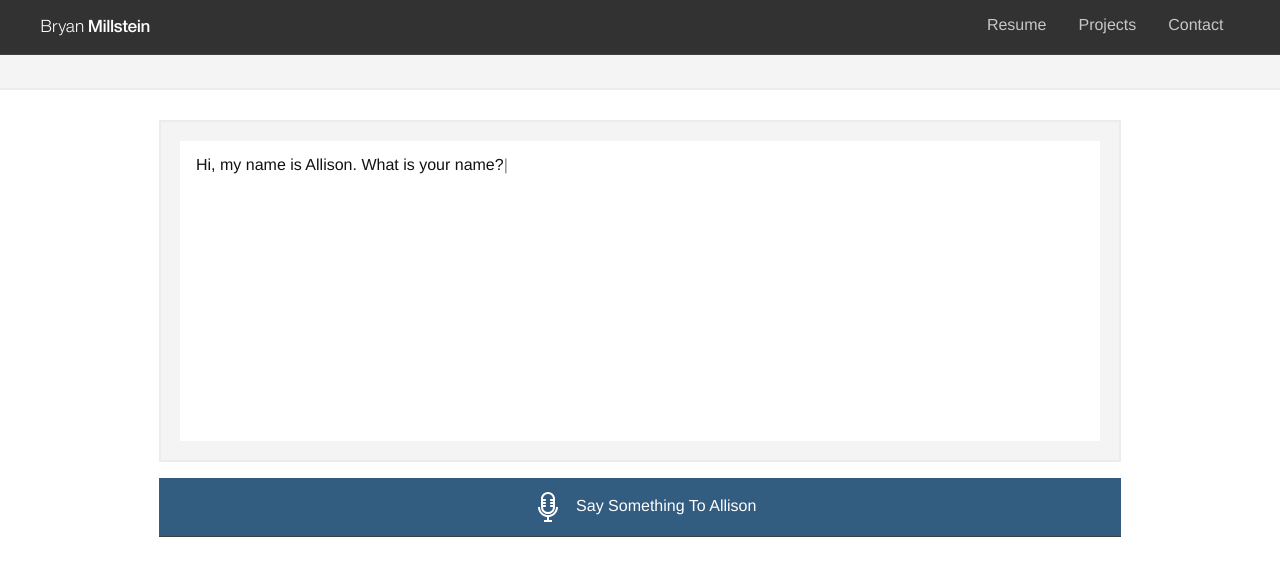
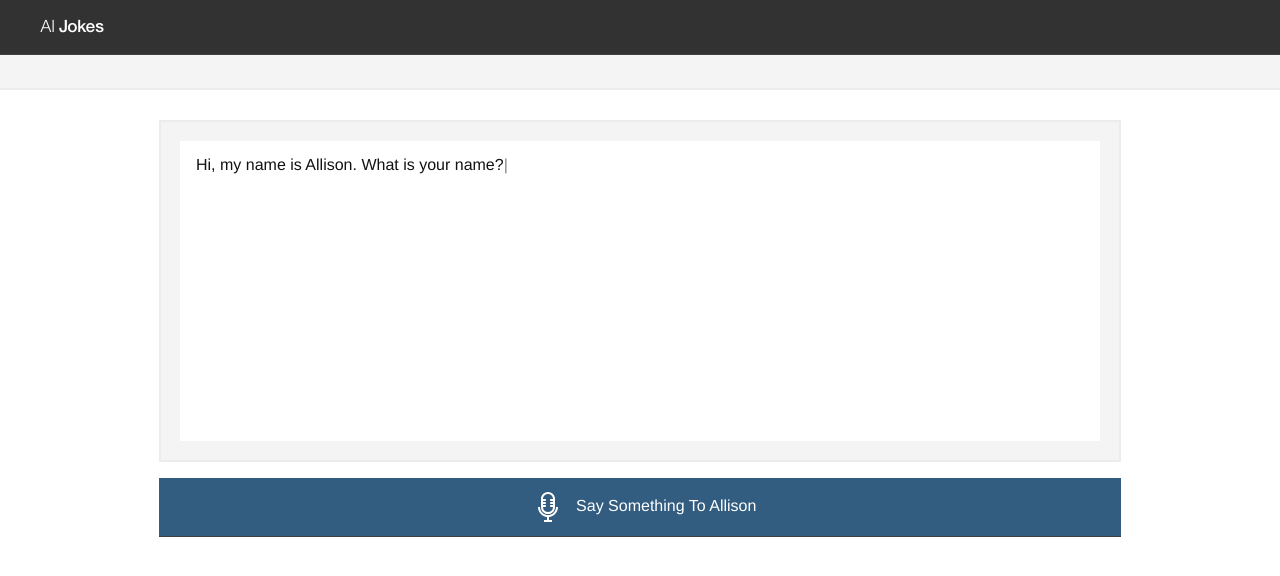
Before and after one commit to bryanmillstein/AI-Joke-Teller, a website with bundled scripts: page public/index.html in a window 1280 px wide. Built offline with nearby package versions, Linux system fonts and the light colour scheme; files whose address does not match are found by name.

Commit message:
Removes personal header.

```diff
--- a/public/index.html
+++ b/public/index.html
@@ -4,7 +4,7 @@
     <meta charset="utf-8">
     <meta http-equiv="X-UA-Compatible" content="IE=edge">
     <meta name="viewport" content="width=device-width, initial-scale=1">
-    <title>Bryan Millstein</title>
+    <title>AI Jokes</title>
     <link href="css/watson-bootstrap-style.css" rel="stylesheet">
     <link href="css/style.css" rel="stylesheet">
     <link rel="shortcut icon" href="images/favicon.ico" />
@@ -17,14 +17,14 @@
       <div class="navbar navbar-default navbar-fixed-top" role="navigation">
         <div class="container">
           <div class="navbar-header">
-            <a class="navbar-brand no-underline"><span class="thin-branding">Bryan</span> Millstein</a>
+            <a class="navbar-brand no-underline"><span class="thin-branding">AI</span> Jokes</a>
           </div>
           <div class="float-right">
-            <ul class="nav navbar-nav">
+            <!-- <ul class="nav navbar-nav">
               <li><a href="" class="no-underline">Resume</a></li>
               <li><a href="" class="no-underline">Projects</a></li>
               <li><a href="" class="no-underline">Contact</a></li>
-            </ul>
+            </ul> -->
           </div><!-- .navbar right-->
         </div><!-- .container -->
       </div><!-- .navbar -->
```
